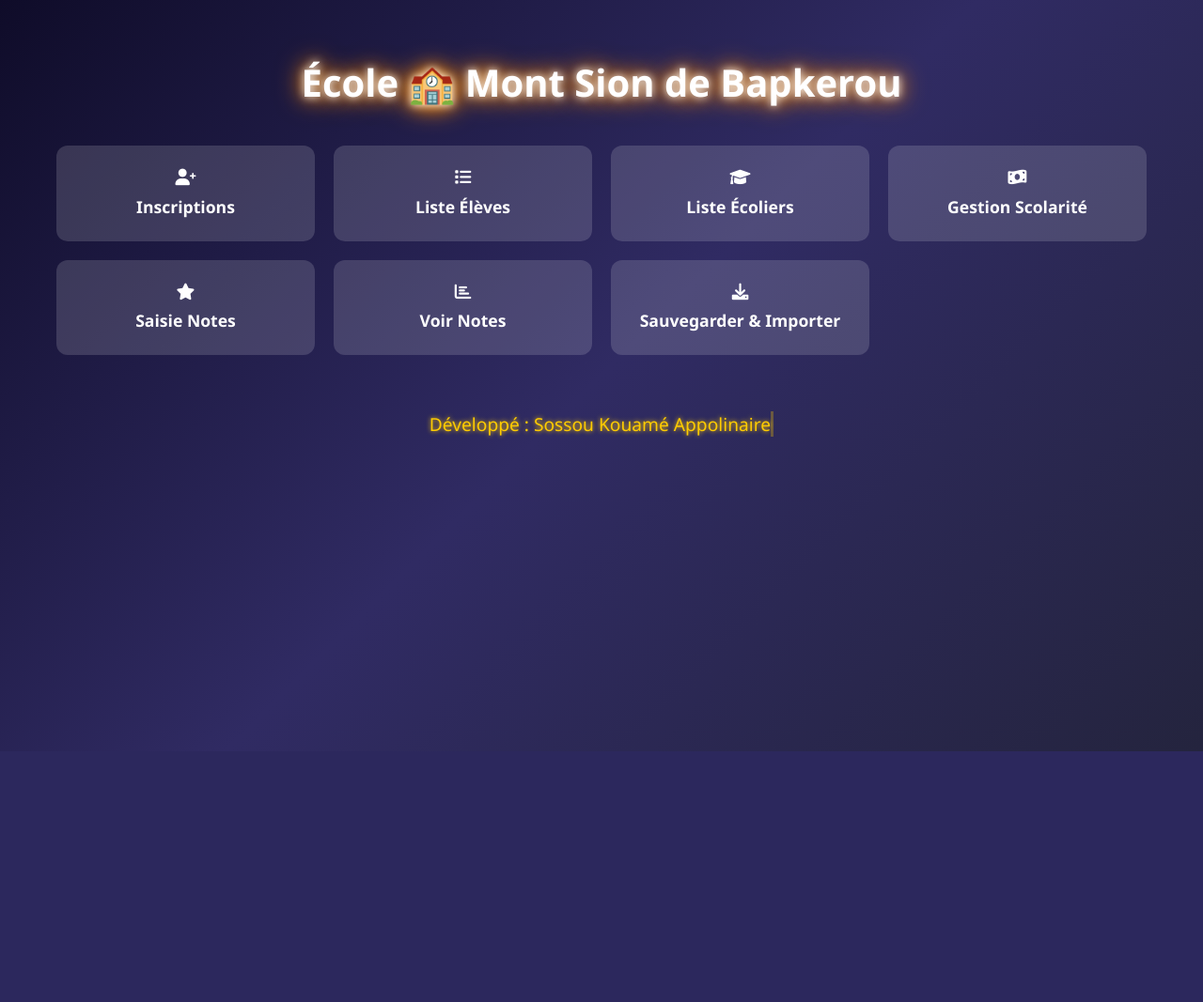
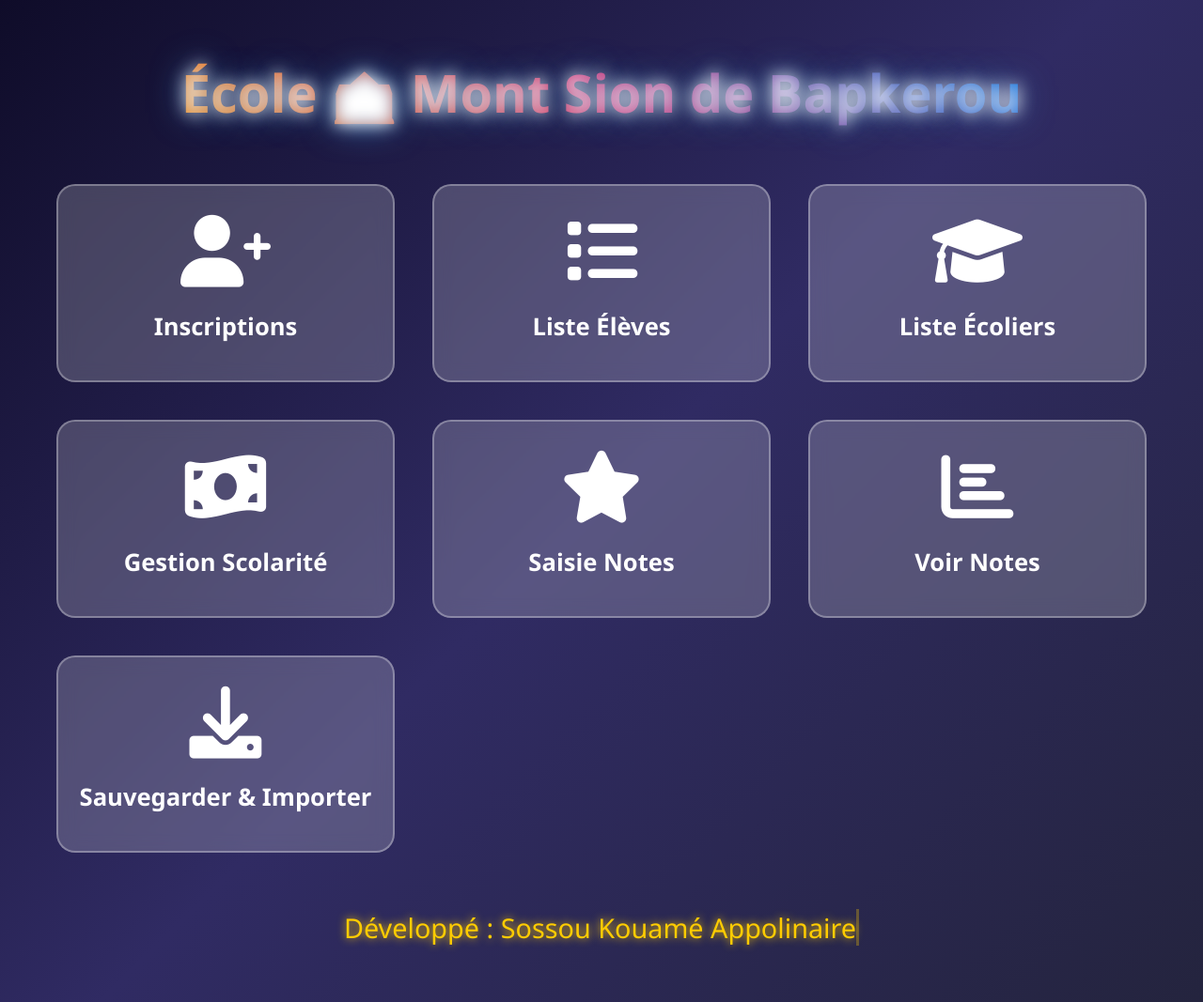
Before and after one commit to appolinair2355/-cole-, a Flask app: page / in a window 1280 px wide. Shown: the whole page at 94% size. Before the commit the page ends 800 px from the top, so only its background shows below. Run offline with Flask 3, Linux system fonts and the light colour scheme.

Commit message:
Update style.css

```diff
--- a/static/css/style.css
+++ b/static/css/style.css
@@ -12,6 +12,7 @@ body {
     min-height: 100vh;
     display: flex;
     flex-direction: column;
+    justify-content: space-between;
 }
 
 .container {
@@ -26,28 +27,32 @@ body {
 .school-name {
     text-align: center;
     margin-top: 40px;
-    margin-bottom: 20px;
 }
 
 .animate-text {
-    font-size: 2.5em;
+    font-size: 3.5em;
     font-weight: bold;
-    color: #fff;
-    text-shadow: 0 0 10px #fff, 0 0 20px #ff8a00, 0 0 30px #ff8a00;
+    background: linear-gradient(45deg, #ff8a00, #e52e71, #0073e6);
+    -webkit-background-clip: text;
+    -webkit-text-fill-color: transparent;
     animation: glow 2s ease-in-out infinite alternate;
+}
+
+@keyframes glow {
+    from { text-shadow: 0 0 10px #fff, 0 0 20px #ff8a00; }
+    to { text-shadow: 0 0 20px #fff, 0 0 40px #0073e6; }
 }
 
 /* ===== SIGNATURE ===== */
 .signature {
     text-align: center;
-    margin-top: auto;
-    margin-bottom: 20px;
+    margin-bottom: 40px;
 }
 
 .animate-signature {
-    font-size: 1.2em;
+    font-size: 1.8em;
     color: #ffcc00;
-    text-shadow: 0 0 5px #ffcc00;
+    text-shadow: 0 0 10px #ffcc00;
     animation: typing 3s steps(30) forwards, blink 1s infinite;
     overflow: hidden;
     white-space: nowrap;
@@ -56,76 +61,99 @@ body {
 }
 
 @keyframes typing {
-    to {
-        width: 100%;
-    }
+    to { width: 100%; }
 }
 
 @keyframes blink {
-    50% {
-        border-color: transparent;
-    }
+    50% { border-color: transparent; }
 }
 
-/* ===== BOUTONS ===== */
+/* ===== BOUTONS GRANDS ET ATTRACTIFS ===== */
 .buttons-grid {
     display: grid;
-    grid-template-columns: repeat(auto-fit, minmax(250px, 1fr));
-    gap: 20px;
-    margin-top: 40px;
-    margin-bottom: 60px;
+    grid-template-columns: repeat(auto-fit, minmax(320px, 1fr));
+    gap: 40px;
+    margin: 60px 0;
 }
 
 .home-btn {
-    background: rgba(255, 255, 255, 0.15);
+    background: rgba(255, 255, 255, 0.2);
+    backdrop-filter: blur(10px);
+    border: 2px solid rgba(255, 255, 255, 0.3);
     color: #fff;
-    padding: 25px;
-    border-radius: 12px;
+    padding: 40px 20px;
+    border-radius: 20px;
     text-decoration: none;
     display: flex;
     flex-direction: column;
     align-items: center;
-    gap: 10px;
-    font-size: 1.1em;
+    gap: 15px;
+    font-size: 1.6em;
     font-weight: bold;
-    transition: transform 0.3s ease, background 0.3s ease;
+    transition: transform 0.4s ease, box-shadow 0.4s ease;
+    animation: fadeInUp 1s ease-in-out;
 }
 
 .home-btn:hover {
-    background: rgba(255, 255, 255, 0.25);
-    transform: translateY(-5px);
+    transform: translateY(-10px) scale(1.05);
+    box-shadow: 0 20px 40px rgba(255, 255, 255, 0.3);
+    background: rgba(255, 255, 255, 0.3);
+}
+
+.home-btn i {
+    font-size: 3em;
+    animation: bounce 2s infinite;
+}
+
+@keyframes bounce {
+    0%, 20%, 50%, 80%, 100% { transform: translateY(0); }
+    40% { transform: translateY(-10px); }
+    60% { transform: translateY(-5px); }
+}
+
+@keyframes fadeInUp {
+    from {
+        opacity: 0;
+        transform: translateY(40px);
+    }
+    to {
+        opacity: 1;
+        transform: translateY(0);
+    }
 }
 
 /* ===== FORMULAIRES & TABLEAUX ===== */
 .form-container,
 .table-container {
-    background: rgba(255, 255, 255, 0.1);
-    backdrop-filter: blur(10px);
+    background: rgba(255, 255, 255, 0.15);
+    backdrop-filter: blur(15px);
     border: 1px solid rgba(255, 255, 255, 0.2);
-    padding: 30px;
-    border-radius: 15px;
-    margin: 30px auto;
+    padding: 40px;
+    border-radius: 20px;
+    margin: 40px auto;
     max-width: 1000px;
 }
 
 .form-title {
     color: #fff;
     text-align: center;
-    margin-bottom: 20px;
-    font-size: 1.8em;
+    margin-bottom: 30px;
+    font-size: 2.2em;
 }
 
 table {
     width: 100%;
     color: #fff;
     border-collapse: collapse;
+    font-size: 1.1em;
 }
 
 th, td {
-    padding: 12px;
+    padding: 15px;
     border-bottom: 1px solid rgba(255, 255, 255, 0.2);
 }
 
 th {
     background: rgba(255, 255, 255, 0.1);
-}
+    font-size: 1.2em;
+          }
```
